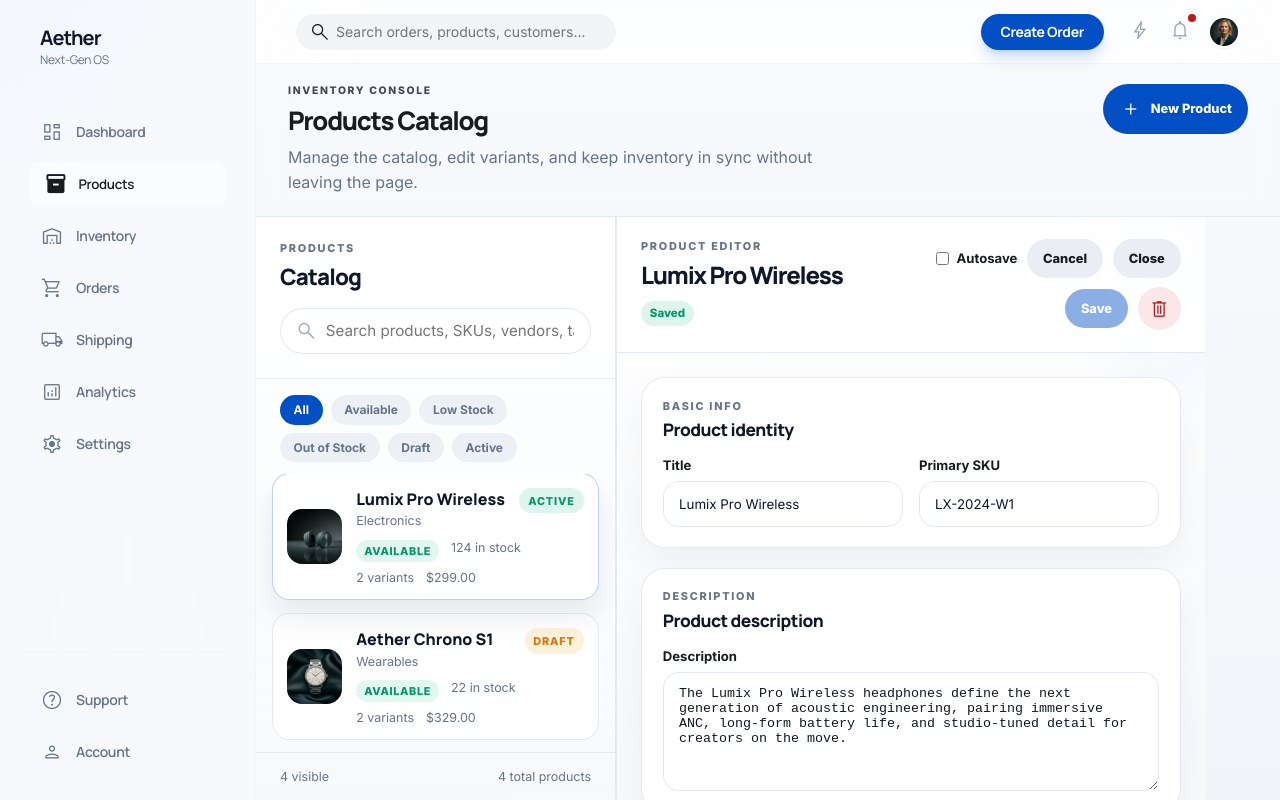
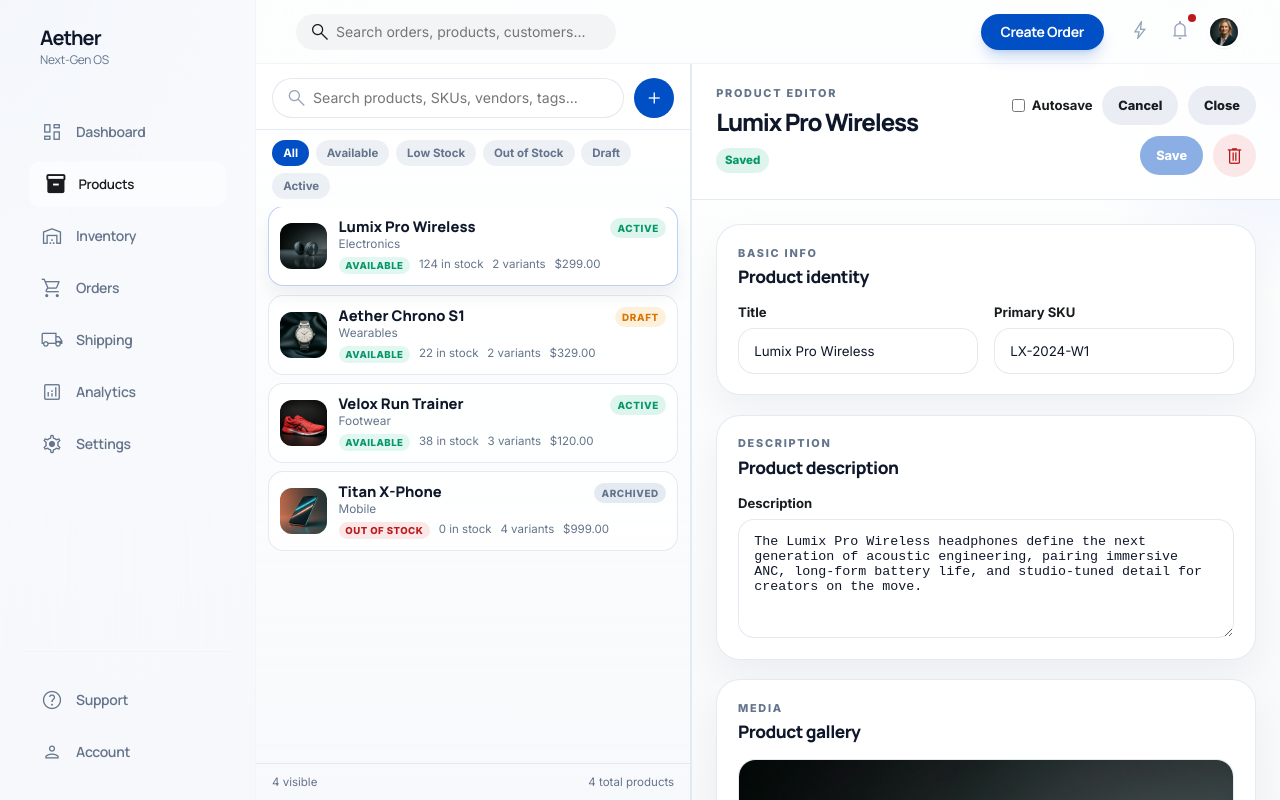
Before and after one commit to bfrancis-citryn/doopify, a Next.js app: page / in a window 1280 px wide. Built offline with nearby package versions, Linux system fonts and the light colour scheme.

Commit message:
Condense catalog and reclaim layout space

```diff
--- a/src/app/page.module.css
+++ b/src/app/page.module.css
@@ -22,83 +22,6 @@
   overflow: hidden;
 }
 
-.consoleHeader {
-  padding: 1.25rem 2rem;
-  border-bottom: 1px solid rgba(226, 232, 240, 0.9);
-  display: flex;
-  align-items: flex-start;
-  justify-content: space-between;
-  gap: 1rem;
-  background-color: rgba(248, 250, 252, 0.68);
-  backdrop-filter: blur(14px);
-}
-
-.consoleOverline {
-  font-size: 0.65rem;
-  text-transform: uppercase;
-  letter-spacing: 0.16em;
-  color: var(--on-surface-variant);
-  font-weight: 800;
-}
-
-.consoleTitle {
-  margin-top: 0.35rem;
-  font-size: 1.6rem;
-  font-weight: 800;
-  letter-spacing: -0.05em;
-  color: var(--on-surface);
-}
-
-.consoleCopy {
-  margin-top: 0.45rem;
-  max-width: 34rem;
-  line-height: 1.6;
-  color: var(--slate-500);
-}
-
-.consoleActions {
-  display: flex;
-  flex-wrap: wrap;
-  gap: 0.5rem;
-}
-
-.actionBtn {
-  display: flex;
-  align-items: center;
-  gap: 0.5rem;
-  padding: 0.8rem 0.95rem;
-  background-color: rgba(255, 255, 255, 0.9);
-  border: 1px solid rgba(226, 232, 240, 0.9);
-  border-radius: 999px;
-  font-size: 0.8rem;
-  font-weight: 800;
-  color: var(--slate-700);
-  transition: transform 150ms cubic-bezier(0.4, 0, 0.2, 1), box-shadow 150ms cubic-bezier(0.4, 0, 0.2, 1);
-}
-
-.actionBtn:hover {
-  transform: translateY(-1px);
-  box-shadow: 0 10px 24px rgba(15, 23, 42, 0.08);
-}
-
-.primaryActionBtn {
-  display: flex;
-  align-items: center;
-  gap: 0.5rem;
-  padding: 0.8rem 1rem;
-  background-color: var(--primary);
-  color: var(--on-primary);
-  border-radius: 999px;
-  font-size: 0.8rem;
-  font-weight: 800;
-  transition: transform 150ms cubic-bezier(0.4, 0, 0.2, 1), box-shadow 150ms cubic-bezier(0.4, 0, 0.2, 1);
-}
-
-.primaryActionBtn:hover {
-  transform: translateY(-1px);
-  box-shadow: 0 12px 30px rgba(37, 99, 235, 0.2);
-}
-
 .splitView {
   flex: 1;
   display: flex;
@@ -110,16 +33,19 @@
 .detailDock {
   width: 0;
   min-width: 0;
+  max-width: 0;
+  flex: 0 0 0;
   flex-shrink: 0;
   overflow: hidden;
   border-left: 1px solid transparent;
   background-color: rgba(255, 255, 255, 0.72);
-  transition: width 300ms cubic-bezier(0.4, 0, 0.2, 1), border-color 300ms cubic-bezier(0.4, 0, 0.2, 1);
+  transition: width 300ms cubic-bezier(0.4, 0, 0.2, 1), max-width 300ms cubic-bezier(0.4, 0, 0.2, 1), border-color 300ms cubic-bezier(0.4, 0, 0.2, 1);
 }
 
 .detailDockOpen {
   width: clamp(360px, 46vw, 680px);
   max-width: calc(100% - 320px);
+  flex: 0 0 clamp(360px, 46vw, 680px);
   border-left-color: rgba(226, 232, 240, 0.9);
 }
 
--- a/src/components/products/ProductCatalog.js
+++ b/src/components/products/ProductCatalog.js
@@ -45,11 +45,7 @@ export default function ProductCatalog() {
   return (
     <section className={styles.catalogShell}>
       <div className={styles.catalogHeader}>
-        <div>
-          <p className={styles.overline}>Products</p>
-          <h2 className={`font-headline ${styles.title}`}>Catalog</h2>
-        </div>
-
+        <div className={styles.catalogHeaderTopRow}>
           <div className={styles.searchField}>
             <span className="material-symbols-outlined">search</span>
             <input
@@ -60,6 +56,11 @@ export default function ProductCatalog() {
               type="text"
               value={searchQuery}
             />
+          </div>
+
+          <button className={styles.newProductButton} onClick={() => actions.requestCreateProduct()} type="button">
+            <span className="material-symbols-outlined">add</span>
+          </button>
         </div>
       </div>
 
--- a/src/components/products/ProductCatalog.module.css
+++ b/src/components/products/ProductCatalog.module.css
@@ -1,7 +1,7 @@
 .catalogShell {
-  flex: 0 0 360px;
-  width: 360px;
-  min-width: 320px;
+  flex: 1 1 auto;
+  width: 100%;
+  min-width: 340px;
   border-right: 1px solid rgba(226, 232, 240, 0.9);
   background: linear-gradient(180deg, rgba(255, 255, 255, 0.96), rgba(248, 250, 252, 0.82));
   display: flex;
@@ -13,48 +13,36 @@
 }
 
 .catalogHeader {
-  padding: 1.5rem;
+  padding: 0.85rem 1rem 0.65rem;
   border-bottom: 1px solid rgba(226, 232, 240, 0.9);
-  display: flex;
-  flex-direction: column;
-  gap: 1rem;
 }
 
-.overline {
-  margin-bottom: 0.35rem;
-  font-size: 0.68rem;
-  font-weight: 800;
-  letter-spacing: 0.16em;
-  text-transform: uppercase;
-  color: var(--slate-500);
-}
-
-.title {
-  font-size: 1.4rem;
-  font-weight: 800;
-  letter-spacing: -0.04em;
-  color: var(--slate-900);
+.catalogHeaderTopRow {
+  display: flex;
+  align-items: center;
+  gap: 0.65rem;
 }
 
 .searchField {
   position: relative;
+  flex: 1;
 }
 
 .searchField span {
   position: absolute;
   top: 50%;
-  left: 0.9rem;
+  left: 0.8rem;
   transform: translateY(-50%);
   color: var(--slate-400);
 }
 
 .searchInput {
   width: 100%;
-  padding: 0.8rem 1rem 0.8rem 2.8rem;
+  padding: 0.68rem 0.9rem 0.68rem 2.5rem;
   border-radius: 999px;
   border: 1px solid rgba(226, 232, 240, 0.95);
   background: white;
-  font-size: 0.95rem;
+  font-size: 0.88rem;
   color: var(--slate-900);
   transition: border-color 150ms ease, box-shadow 150ms ease;
 }
@@ -64,18 +52,30 @@
   box-shadow: 0 0 0 4px rgba(37, 99, 235, 0.08);
 }
 
+.newProductButton {
+  width: 2.5rem;
+  height: 2.5rem;
+  border-radius: 999px;
+  display: inline-flex;
+  align-items: center;
+  justify-content: center;
+  background: var(--primary);
+  color: white;
+  flex-shrink: 0;
+}
+
 .filterRow {
-  padding: 1rem 1.5rem 0.75rem;
+  padding: 0.65rem 1rem 0.5rem;
   display: flex;
   flex-wrap: wrap;
-  gap: 0.5rem;
+  gap: 0.4rem;
 }
 
 .filterButton,
 .filterButtonActive {
-  padding: 0.45rem 0.85rem;
+  padding: 0.38rem 0.7rem;
   border-radius: 999px;
-  font-size: 0.75rem;
+  font-size: 0.72rem;
   font-weight: 700;
   transition: transform 150ms ease, background-color 150ms ease;
 }
@@ -93,21 +93,21 @@
 .listArea {
   flex: 1;
   overflow-y: auto;
-  padding: 0 1rem 1rem;
+  padding: 0 0.75rem 0.75rem;
   display: flex;
   flex-direction: column;
-  gap: 0.75rem;
+  gap: 0.5rem;
 }
 
 .productRow,
 .productRowActive {
   width: 100%;
   display: grid;
-  grid-template-columns: 3.4rem minmax(0, 1fr);
-  gap: 0.9rem;
+  grid-template-columns: 2.9rem minmax(0, 1fr);
+  gap: 0.75rem;
   align-items: center;
-  padding: 0.9rem;
-  border-radius: 1.1rem;
+  padding: 0.7rem;
+  border-radius: 0.95rem;
   text-align: left;
   transition: transform 150ms ease, box-shadow 150ms ease, background-color 150ms ease;
 }
@@ -120,7 +120,7 @@
 .productRow:hover,
 .productRowActive {
   transform: translateY(-1px);
-  box-shadow: 0 16px 30px rgba(15, 23, 42, 0.08);
+  box-shadow: 0 10px 18px rgba(15, 23, 42, 0.06);
 }
 
 .productRowActive {
@@ -129,9 +129,9 @@
 }
 
 .rowMedia {
-  width: 3.4rem;
-  height: 3.4rem;
-  border-radius: 0.95rem;
+  width: 2.9rem;
+  height: 2.9rem;
+  border-radius: 0.75rem;
   overflow: hidden;
   position: relative;
   background: rgba(226, 232, 240, 0.9);
@@ -154,35 +154,37 @@
   min-width: 0;
   display: flex;
   flex-direction: column;
-  gap: 0.7rem;
+  gap: 0.35rem;
 }
 
 .rowTop {
   display: flex;
   align-items: flex-start;
   justify-content: space-between;
-  gap: 0.75rem;
+  gap: 0.6rem;
 }
 
 .productTitle {
-  font-size: 1rem;
+  font-size: 0.92rem;
   font-weight: 800;
   color: var(--slate-900);
+  line-height: 1.2;
 }
 
 .productMeta {
-  margin-top: 0.2rem;
-  font-size: 0.78rem;
+  margin-top: 0.1rem;
+  font-size: 0.74rem;
   color: var(--slate-500);
 }
 
 .statusChip {
-  padding: 0.35rem 0.55rem;
+  padding: 0.25rem 0.45rem;
   border-radius: 999px;
-  font-size: 0.68rem;
+  font-size: 0.62rem;
   font-weight: 800;
-  letter-spacing: 0.08em;
+  letter-spacing: 0.06em;
   text-transform: uppercase;
+  white-space: nowrap;
 }
 
 .status_active {
@@ -203,17 +205,17 @@
 .rowBottom {
   display: flex;
   flex-wrap: wrap;
-  gap: 0.5rem 0.75rem;
-  font-size: 0.78rem;
+  gap: 0.35rem 0.55rem;
+  font-size: 0.72rem;
   color: var(--slate-500);
 }
 
 .stockPill {
-  padding: 0.25rem 0.5rem;
+  padding: 0.18rem 0.42rem;
   border-radius: 999px;
-  font-size: 0.68rem;
+  font-size: 0.6rem;
   font-weight: 800;
-  letter-spacing: 0.06em;
+  letter-spacing: 0.05em;
   text-transform: uppercase;
 }
 
@@ -233,36 +235,36 @@
 }
 
 .catalogFooter {
-  padding: 1rem 1.5rem;
+  padding: 0.7rem 1rem;
   border-top: 1px solid rgba(226, 232, 240, 0.9);
   display: flex;
   justify-content: space-between;
   gap: 1rem;
-  font-size: 0.78rem;
+  font-size: 0.72rem;
   color: var(--slate-500);
 }
 
 .emptyState {
   margin: auto 0;
-  padding: 2rem 1rem;
+  padding: 1.5rem 1rem;
   text-align: center;
 }
 
 .emptyTitle {
-  font-size: 1.15rem;
+  font-size: 1rem;
   font-weight: 800;
   color: var(--slate-900);
 }
 
 .emptyText {
-  margin-top: 0.6rem;
-  line-height: 1.6;
+  margin-top: 0.5rem;
+  line-height: 1.55;
   color: var(--slate-500);
 }
 
 .emptyAction {
-  margin-top: 1rem;
-  padding: 0.8rem 1.15rem;
+  margin-top: 0.9rem;
+  padding: 0.72rem 1rem;
   border-radius: 999px;
   background: var(--primary);
   color: white;
--- a/src/components/products/ProductsWorkspace.js
+++ b/src/components/products/ProductsWorkspace.js
@@ -69,21 +69,6 @@ export default function ProductsWorkspace() {
           />
 
           <div className={styles.viewContainer}>
-            <div className={styles.consoleHeader}>
-              <div>
-                <p className={styles.consoleOverline}>Inventory Console</p>
-                <h1 className={`font-headline ${styles.consoleTitle}`}>Products Catalog</h1>
-                <p className={styles.consoleCopy}>Manage the catalog, edit variants, and keep inventory in sync without leaving the page.</p>
-              </div>
-
-              <div className={styles.consoleActions}>
-                <button className={styles.primaryActionBtn} onClick={() => actions.requestCreateProduct()} type="button">
-                  <span className="material-symbols-outlined text-base">add</span>
-                  New Product
-                </button>
-              </div>
-            </div>
-
             <div className={styles.splitView}>
               <ProductCatalog />
 
```
Lines whose indentation alone changed are shown as unchanged.
